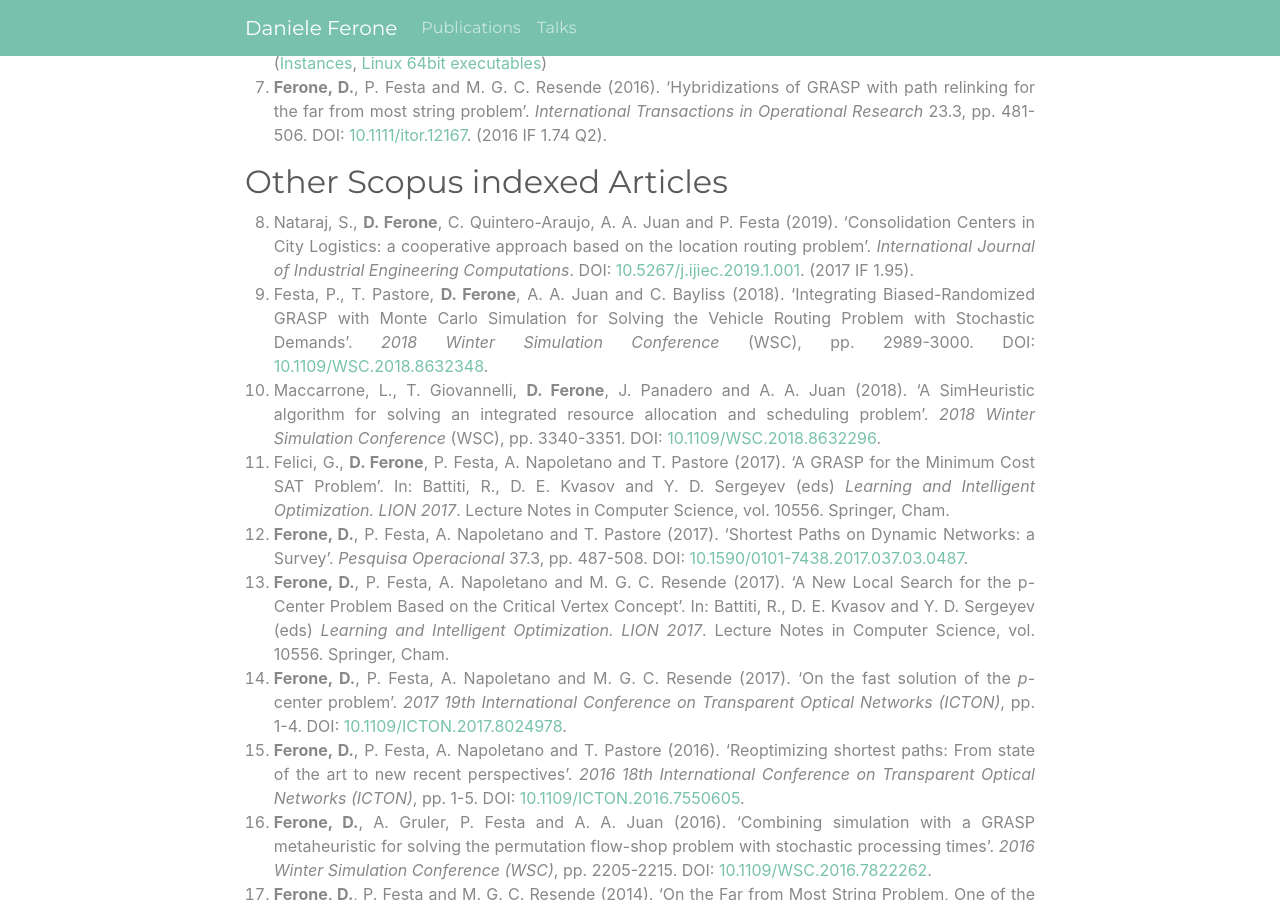
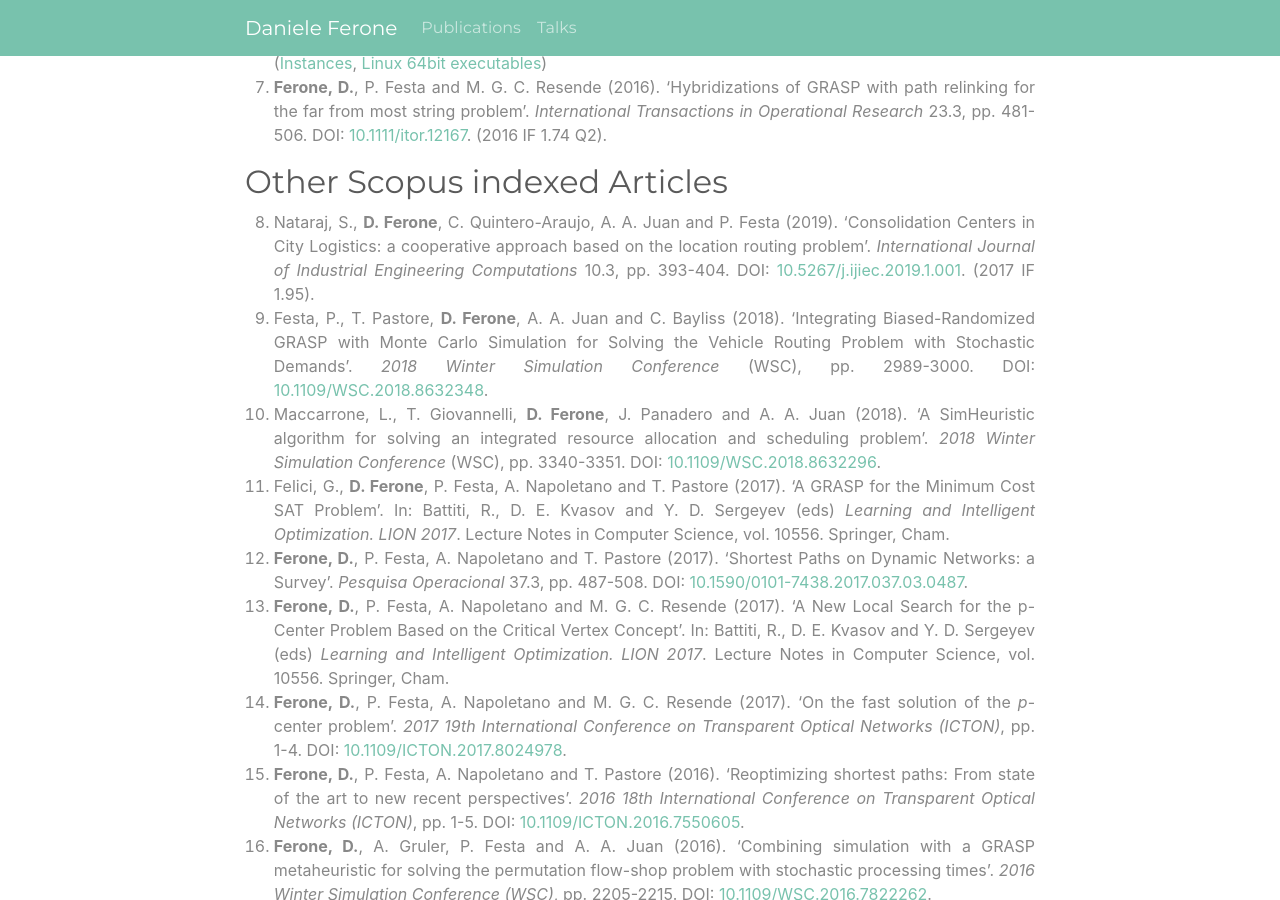
Before and after one commit to fdaniele85/fdaniele85.github.io, a Jekyll site: the page built from pages/publications.html, in a window 1280 px wide and 900 px high, scrolled down 603 px. Built offline with Jekyll 4.4.1, drawn with Linux system fonts in a browser that asks for light colours; nearby versions of some CDN libraries; a style sheet for code colours, icons or effects is not loaded.

Commit message:
Publications

```diff
--- a/pages/publications.html
+++ b/pages/publications.html
@@ -17,7 +17,7 @@ title: Publications
 
 <h2>Other Scopus indexed Articles</h2>
 <ol start="8">
-	<li>Nataraj, S., <strong>D. Ferone</strong>, C. Quintero-Araujo, A. A. Juan and P. Festa (2019). ‘Consolidation Centers in City Logistics: a cooperative approach based on the location routing problem’. <em>International Journal of Industrial Engineering Computations</em>. DOI: <a class="doi" href="http://www.doi.org/10.5267/j.ijiec.2019.1.001">10.5267/j.ijiec.2019.1.001</a>. (2017 IF 1.95).</li>
+	<li>Nataraj, S., <strong>D. Ferone</strong>, C. Quintero-Araujo, A. A. Juan and P. Festa (2019). ‘Consolidation Centers in City Logistics: a cooperative approach based on the location routing problem’. <em>International Journal of Industrial Engineering Computations</em> 10.3, pp. 393-404. DOI: <a class="doi" href="http://www.doi.org/10.5267/j.ijiec.2019.1.001">10.5267/j.ijiec.2019.1.001</a>. (2017 IF 1.95).</li>
 
 	<li>Festa, P., T. Pastore, <strong>D. Ferone</strong>, A. A. Juan and C. Bayliss (2018). ‘Integrating Biased-Randomized GRASP with Monte Carlo Simulation for Solving the Vehicle Routing Problem with Stochastic Demands’. <em>2018 Winter Simulation Conference</em> (WSC), pp. 2989-3000. DOI: <a class="doi" href="http://www.doi.org/10.1109/WSC.2018.8632348">10.1109/WSC.2018.8632348</a>.</li>
 
```
